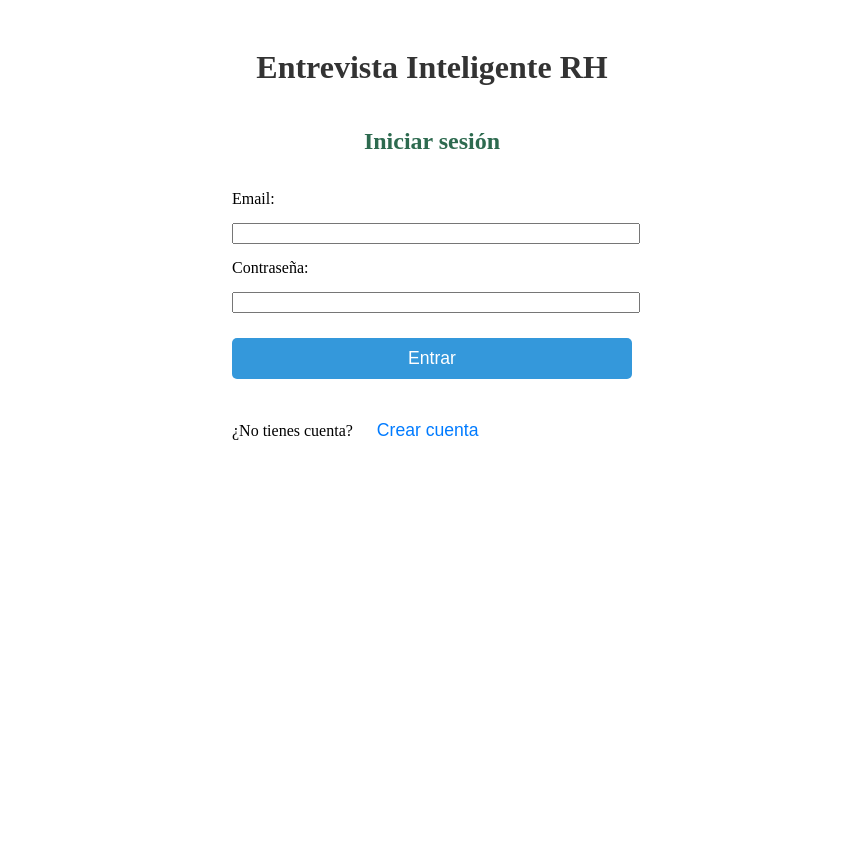
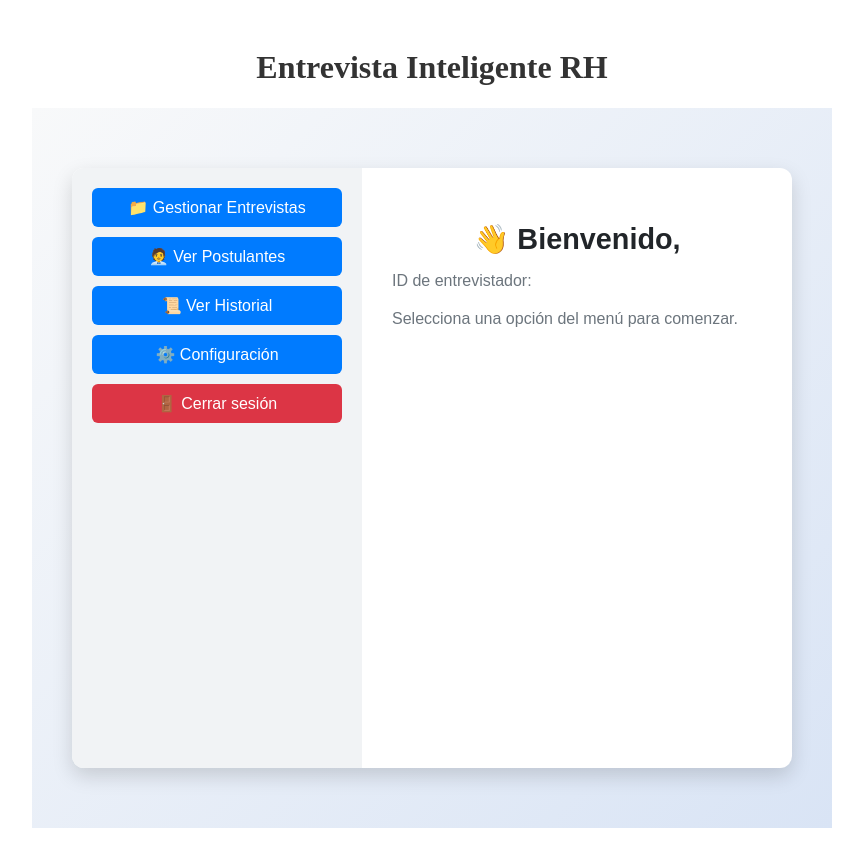
Before and after one commit to JesusMunoz415/entrevista-frontend, a React (Create React App) app: page /dashboard in a window 1280 px wide. Shown: the whole page, without its empty margins (208-1071 px from the left). Before the commit the page ends 800 px from the top, so only its background shows below. Built offline with nearby package versions, Linux system fonts and the light colour scheme.

Commit message:
Implementa rutas reales con react-router-dom y navegación a /inicioform

```diff
--- a/package.json
+++ b/package.json
@@ -11,7 +11,7 @@
     "axios": "^1.9.0",
     "react": "^19.1.0",
     "react-dom": "^19.1.0",
-    "react-router-dom": "^7.6.0",
+    "react-router-dom": "^7.7.1",
     "react-scripts": "^5.0.1",
     "serve": "^14.2.4",
     "tailwindcss": "^4.1.6",
--- a/src/App.js
+++ b/src/App.js
@@ -1,16 +1,16 @@
 // frontend/src/App.js
 
 import React, { useState } from 'react';
+import { BrowserRouter as Router, Routes, Route, Navigate } from 'react-router-dom';
 import LoginForm from './components/LoginForm';
 import RegistroEntrevistador from './components/RegistroEntrevistador';
 import InicioForm from './components/InicioForm';
 import QuestionForm from './components/QuestionForm';
 import Result from './components/Result';
 import Historial from './components/Historial';
-import Dashboard from './components/Dashboard'; // 👈 nuevo import
+import Dashboard from './components/Dashboard';
 
 function App() {
-  const [pantalla, setPantalla] = useState("login");
   const [entrevistadorId, setEntrevistadorId] = useState(null);
   const [nombreEntrevistador, setNombreEntrevistador] = useState('');
   const [postulanteId, setPostulanteId] = useState(null);
@@ -20,25 +20,24 @@ function App() {
   const handleLogin = (id, nombre) => {
     setEntrevistadorId(id);
     setNombreEntrevistador(nombre);
-    setPantalla("dashboard"); // 👈 Redirige al Dashboard
   };
 
   const handleInicio = (postId) => {
     setPostulanteId(postId);
-    setPantalla("formulario");
+    window.location.href = `/entrevista/${postId}`;
   };
 
   const handleFormSubmit = (result, respuestasUsuario) => {
     setAnalysis(result);
     setAnswers(respuestasUsuario);
-    setPantalla("resultado");
+    window.location.href = '/resultado';
   };
 
   const handleBack = () => {
     setAnalysis('');
     setAnswers([]);
     setPostulanteId(null);
-    setPantalla("dashboard"); // 👈 Regresa al Dashboard en vez de InicioForm
+    window.location.href = '/dashboard';
   };
 
   const cerrarSesion = () => {
@@ -46,10 +45,11 @@ function App() {
     setEntrevistadorId(null);
     setNombreEntrevistador('');
     setPostulanteId(null);
-    setPantalla("login");
+    window.location.href = '/';
   };
 
   return (
+    <Router>
       <div style={{ maxWidth: '800px', margin: '0 auto', padding: '20px' }}>
         <h1>Entrevista Inteligente RH</h1>
 
@@ -59,46 +59,21 @@ function App() {
             <button onClick={cerrarSesion} style={{ padding: '6px 12px', backgroundColor: '#dc3545', color: 'white', border: 'none', borderRadius: '6px' }}>
               Cerrar sesión
             </button>
-          <button onClick={() => setPantalla("historial")} style={{ marginLeft: '10px', padding: '6px 12px' }}>
-            Ver historial
-          </button>
           </div>
         )}
 
-      {pantalla === "login" && (
-        <LoginForm onLoginExitoso={handleLogin} setPantalla={setPantalla} />
-      )}
-
-      {pantalla === "registro" && (
-        <RegistroEntrevistador onVolver={() => setPantalla("login")} />
-      )}
-
-      {pantalla === "dashboard" && (
-        <Dashboard entrevistadorId={entrevistadorId} />
-      )}
-
-      {pantalla === "formulario" && (
-        <QuestionForm
-          onSubmit={handleFormSubmit}
-          entrevistadorId={entrevistadorId}
-          postulanteId={postulanteId}
-        />
-      )}
-
-      {pantalla === "resultado" && (
-        <Result
-          analysis={analysis}
-          answers={answers}
-          onBack={handleBack}
-          entrevistadorId={entrevistadorId}
-          postulanteId={postulanteId}
-        />
-      )}
-
-      {pantalla === "historial" && (
-        <Historial entrevistadorId={entrevistadorId} onVolver={() => setPantalla("dashboard")} />
-      )}
+        <Routes>
+          <Route path="/" element={<LoginForm onLoginExitoso={handleLogin} />} />
+          <Route path="/registro" element={<RegistroEntrevistador />} />
+          <Route path="/dashboard" element={<Dashboard entrevistadorId={entrevistadorId} />} />
+          <Route path="/inicioform" element={<InicioForm onContinue={handleInicio} entrevistadorId={entrevistadorId} />} />
+          <Route path="/entrevista/:postulanteId" element={<QuestionForm onSubmit={handleFormSubmit} entrevistadorId={entrevistadorId} postulanteId={postulanteId} />} />
+          <Route path="/resultado" element={<Result analysis={analysis} answers={answers} onBack={handleBack} entrevistadorId={entrevistadorId} postulanteId={postulanteId} />} />
+          <Route path="/historial" element={<Historial entrevistadorId={entrevistadorId} />} />
+          <Route path="*" element={<Navigate to="/" />} />
+        </Routes>
       </div>
+    </Router>
   );
 }
 
```
Also changed, not shown: 1 other file (tests, documents, lock files or other folders). Lines whose indentation alone changed are shown as unchanged.
